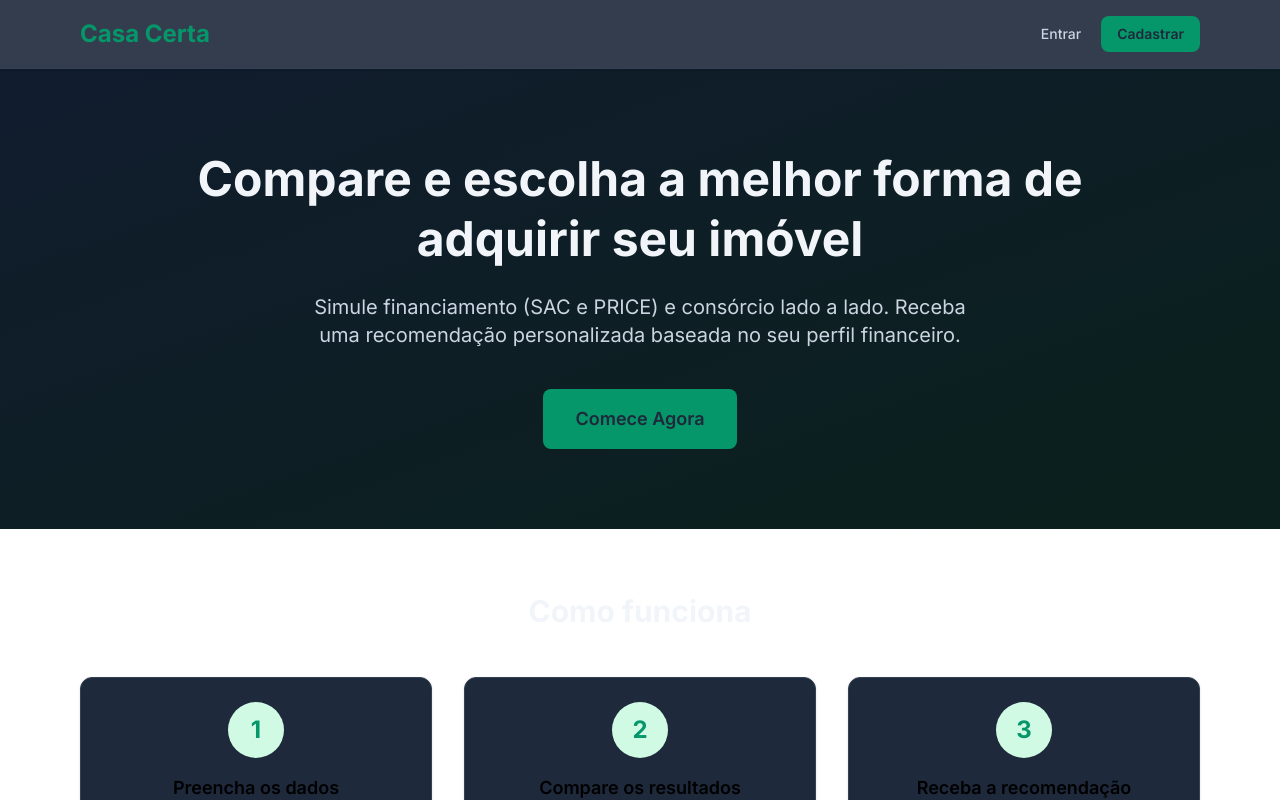
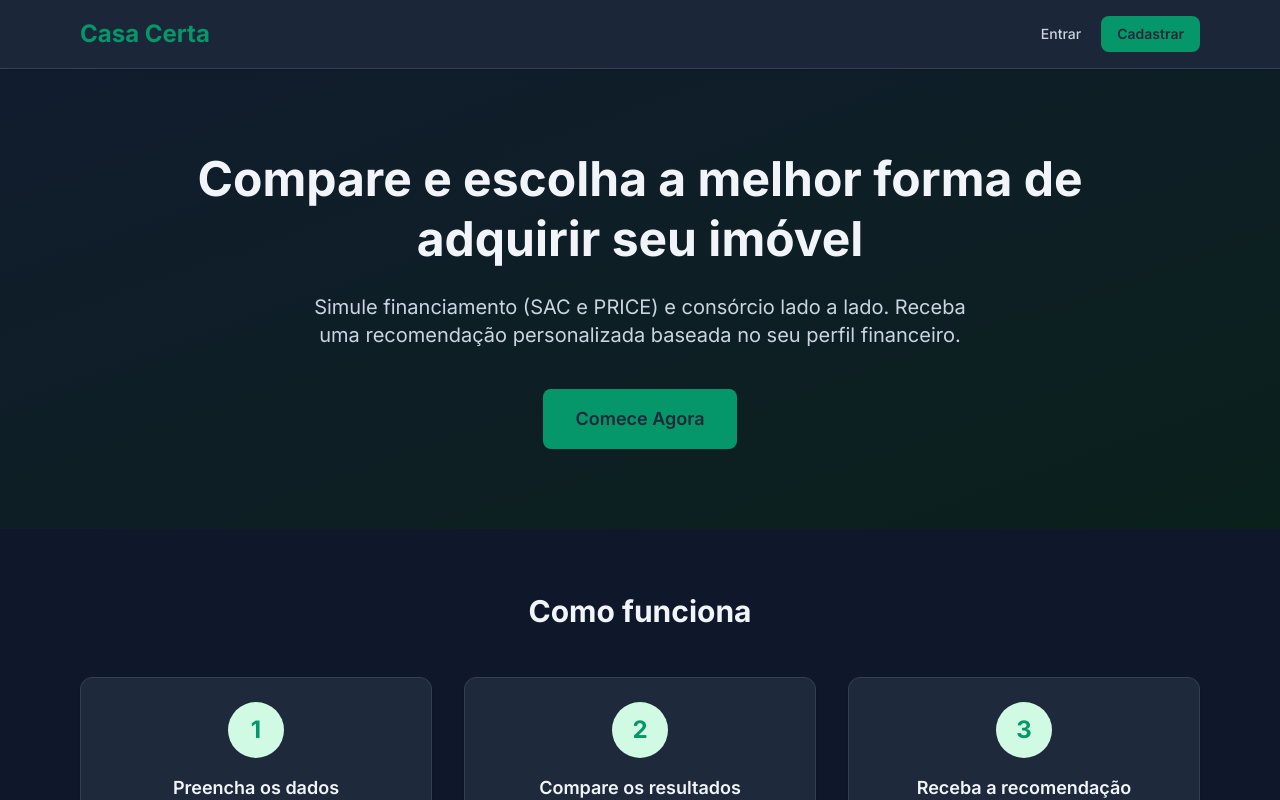
Before and after one commit to GuilhermeEijiY/SimuladorCasaCerta, a React (Vite) app in the folder Frontend/: page / in a window 1280 px wide. Shown: the top 800 px of the page. Built offline with nearby package versions, Linux system fonts and the light colour scheme; no server answers.

Commit message:
Corrige tema escuro

```diff
--- a/Frontend/src/index.css
+++ b/Frontend/src/index.css
@@ -31,18 +31,18 @@
   --color-gray-500: #94a3b8;
   --color-gray-600: #cbd5e1;
   --color-gray-700: #cbd5e1;
+  --color-gray-800: #e2e8f0;
   --color-gray-900: #f1f5f9;
 }
 
 @layer base {
   body {
-    body {
     -webkit-font-smoothing: antialiased;
     -moz-osx-font-smoothing: grayscale;
     background-color: var(--color-gray-50);
     color: var(--color-gray-900, #111827);
   }
-  }
+
 
   html {
     scroll-behavior: smooth;
```
